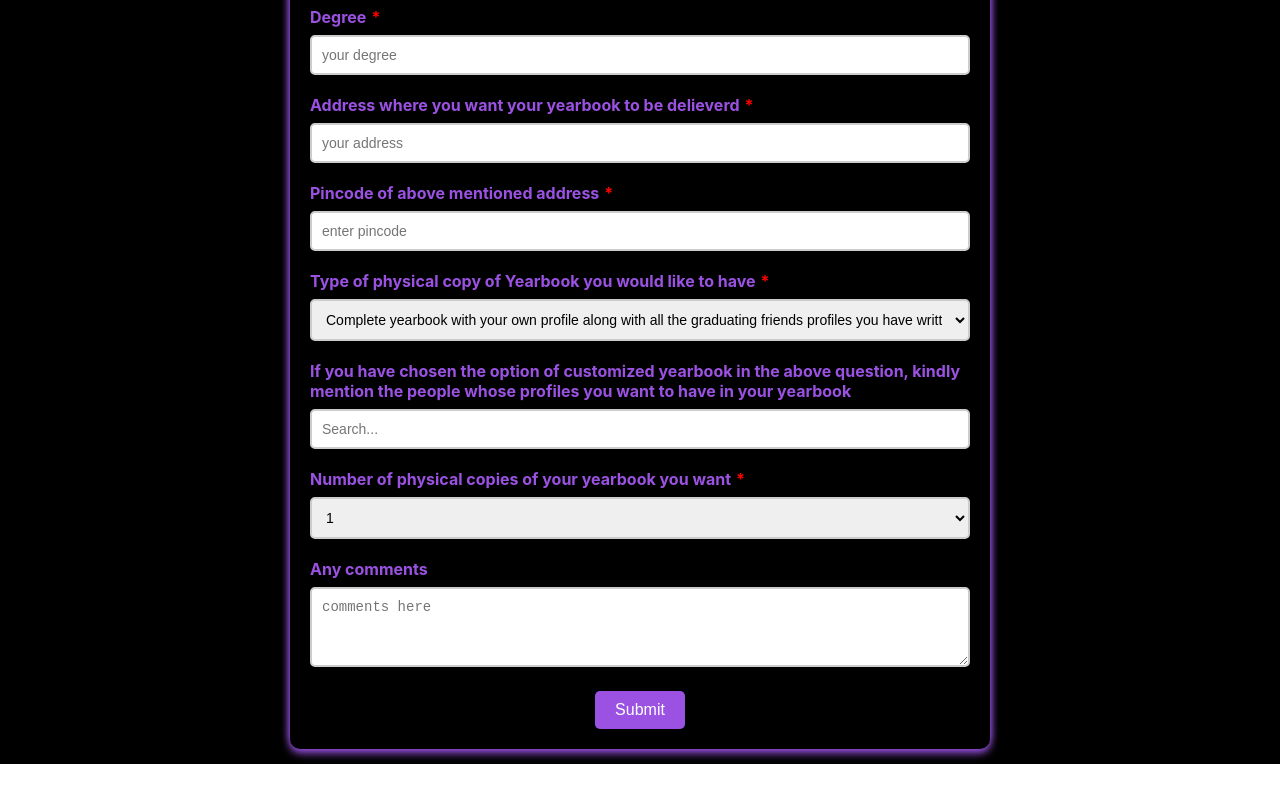
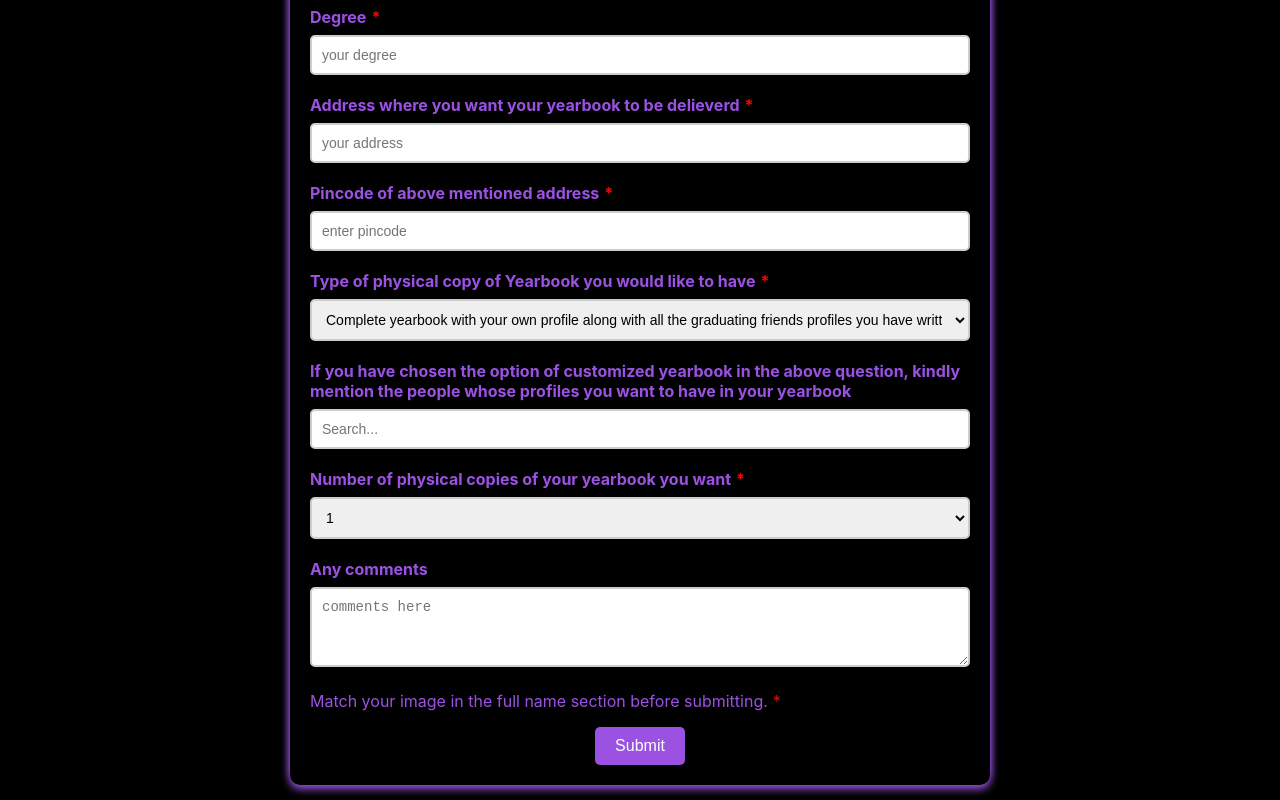
Before and after one commit to arushsri/SARC_YB_LP, a React (Create React App) app in the folder frontend/: page / in a window 1280 px wide. Shown: the part 1153-1953 px from the top of the page. Before the commit the page ends 1917 px from the top, so only its background shows below. Built offline with nearby package versions, Linux system fonts and the light colour scheme.

Commit message:
Update FormInputs.js

```diff
--- a/frontend/src/FormInputs.js
+++ b/frontend/src/FormInputs.js
@@ -67,7 +67,7 @@ function FormInputs() {
       selected.setDisplayName("");
 
     } catch (error) {
-      setError('Failed to submit the form. Please try again. '+ error);
+      setError('Failed to submit the form. Please try again. ');
     } finally {
       setLoading(false);
     }
@@ -140,10 +140,12 @@ function FormInputs() {
 
         </textarea>
       </div>
+    <div><p htmlFor='type of  copy' className='required'>Match your image in the full name section before submitting.</p></div>
+
       <button type='submit' className='submit-button' disabled={loading}>
         {loading ? 'Submitting...' : 'Submit'}
       </button>
-      {error && <div className='error-message'>{error}</div>}
+      {error && <div className='error-message'>{error}<p htmlFor='type of  copy' className='required'>Match your image in the full name section before submitting.</p><p htmlFor='type of  copy' className='required'>Also Confirm that the phone numbers(9876543210 - no prefix) and emails (akshat@sarciitb.org) are added in the correct format.</p></div>}
       {success && <div className='success-message'>Form submitted successfully!</div>}
     </form>
   );
```
